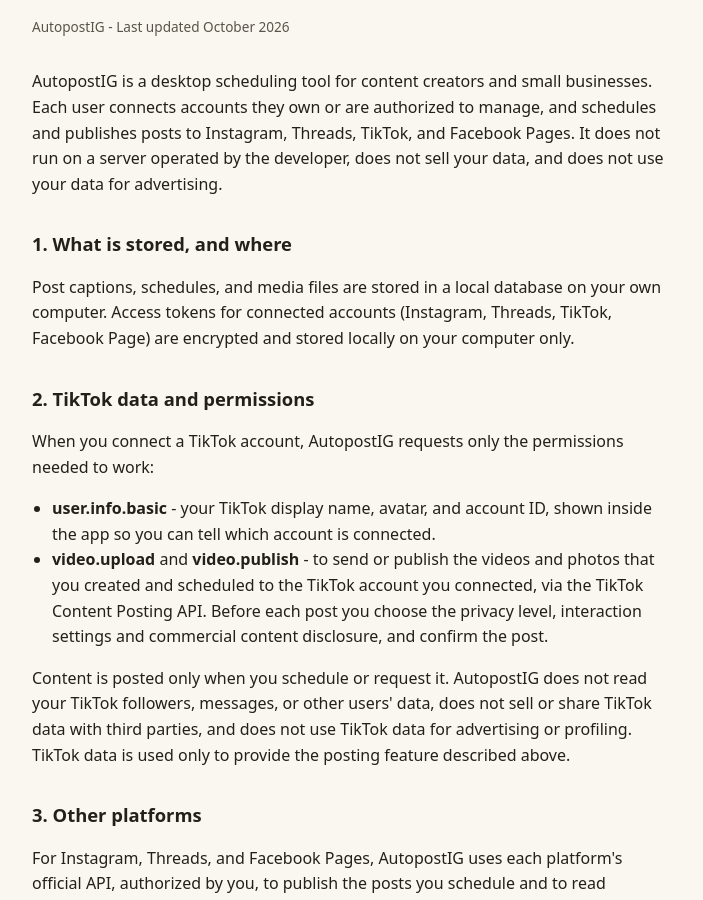
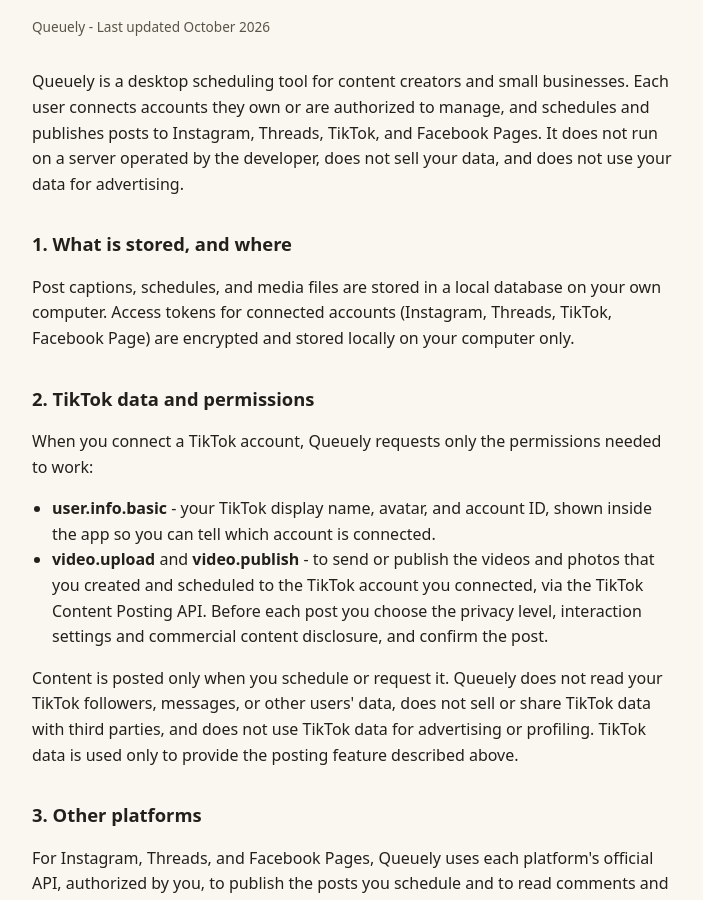
Before and after one commit to FaraCrea/autopostig-legal, a plain HTML site: page privacy.html in a window 1280 px wide. Shown: the part 92-992 px from the top of the page, without its empty margins (288-991 px from the left). Drawn offline with Linux system fonts and the light colour scheme.

Commit message:
Queuely: update privacy.html

```diff
--- a/privacy.html
+++ b/privacy.html
@@ -3,7 +3,7 @@
 <head>
 <meta charset="utf-8">
 <meta name="viewport" content="width=device-width, initial-scale=1">
-<title>AutopostIG - Privacy Policy</title>
+<title>Queuely - Privacy Policy</title>
 <style>
 body{font-family:system-ui,sans-serif;max-width:640px;margin:48px auto;padding:0 20px;line-height:1.6;color:#23201b;background:#faf7f1}
 h1{font-size:1.8rem;margin-bottom:4px}
@@ -14,23 +14,23 @@
 </head>
 <body>
 <h1>Privacy Policy</h1>
-<p class="meta">AutopostIG - Last updated October 2026</p>
+<p class="meta">Queuely - Last updated October 2026</p>
 
-<p>AutopostIG is a desktop scheduling tool for content creators and small businesses. Each user connects accounts they own or are authorized to manage, and schedules and publishes posts to Instagram, Threads, TikTok, and Facebook Pages. It does not run on a server operated by the developer, does not sell your data, and does not use your data for advertising.</p>
+<p>Queuely is a desktop scheduling tool for content creators and small businesses. Each user connects accounts they own or are authorized to manage, and schedules and publishes posts to Instagram, Threads, TikTok, and Facebook Pages. It does not run on a server operated by the developer, does not sell your data, and does not use your data for advertising.</p>
 
 <h2>1. What is stored, and where</h2>
 <p>Post captions, schedules, and media files are stored in a local database on your own computer. Access tokens for connected accounts (Instagram, Threads, TikTok, Facebook Page) are encrypted and stored locally on your computer only.</p>
 
 <h2>2. TikTok data and permissions</h2>
-<p>When you connect a TikTok account, AutopostIG requests only the permissions needed to work:</p>
+<p>When you connect a TikTok account, Queuely requests only the permissions needed to work:</p>
 <ul>
   <li><strong>user.info.basic</strong> - your TikTok display name, avatar, and account ID, shown inside the app so you can tell which account is connected.</li>
   <li><strong>video.upload</strong> and <strong>video.publish</strong> - to send or publish the videos and photos that you created and scheduled to the TikTok account you connected, via the TikTok Content Posting API. Before each post you choose the privacy level, interaction settings and commercial content disclosure, and confirm the post.</li>
 </ul>
-<p>Content is posted only when you schedule or request it. AutopostIG does not read your TikTok followers, messages, or other users' data, does not sell or share TikTok data with third parties, and does not use TikTok data for advertising or profiling. TikTok data is used only to provide the posting feature described above.</p>
+<p>Content is posted only when you schedule or request it. Queuely does not read your TikTok followers, messages, or other users' data, does not sell or share TikTok data with third parties, and does not use TikTok data for advertising or profiling. TikTok data is used only to provide the posting feature described above.</p>
 
 <h2>3. Other platforms</h2>
-<p>For Instagram, Threads, and Facebook Pages, AutopostIG uses each platform's official API, authorized by you, to publish the posts you schedule and to read comments and messages on your own connected accounts. This data stays on your computer.</p>
+<p>For Instagram, Threads, and Facebook Pages, Queuely uses each platform's official API, authorized by you, to publish the posts you schedule and to read comments and messages on your own connected accounts. This data stays on your computer.</p>
 
 <h2>4. Services you configure yourself</h2>
 <p>Some optional features send data to services that you set up and control with your own accounts and keys. The developer does not receive this data.</p>
@@ -43,7 +43,7 @@
 <h2>5. Your control: revoking access and deleting data</h2>
 <ul>
   <li>Disconnect any account inside the app at any time; this deletes its stored access token from your computer.</li>
-  <li>You can also revoke AutopostIG's access directly on each platform. For TikTok: TikTok app, Settings and privacy, Security and permissions, Apps and services (or Manage app permissions), then remove AutopostIG.</li>
+  <li>You can also revoke Queuely's access directly on each platform. For TikTok: TikTok app, Settings and privacy, Security and permissions, Apps and services (or Manage app permissions), then remove Queuely.</li>
   <li>You can export or delete your local database and media at any time from within the app, or by uninstalling it and deleting its data folder.</li>
   <li>To request help with data deletion, email the contact address below.</li>
 </ul>
```
